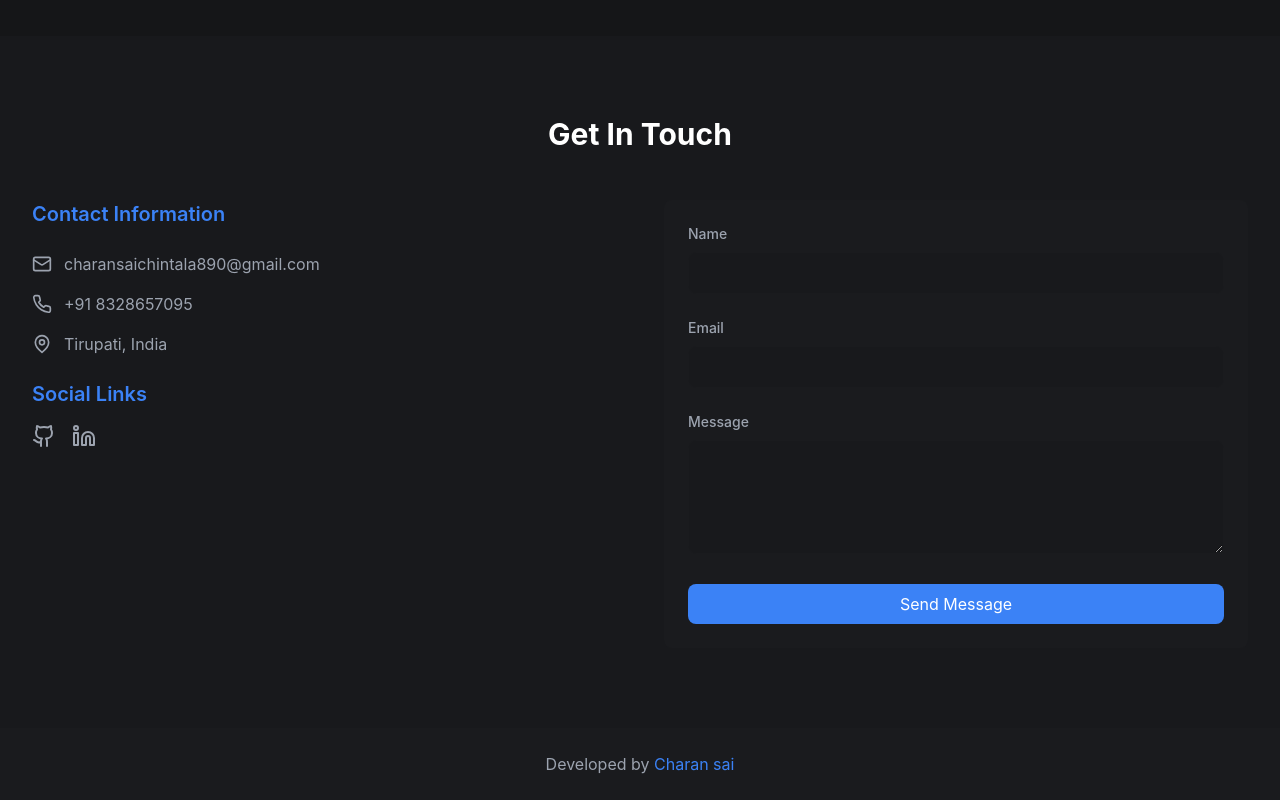
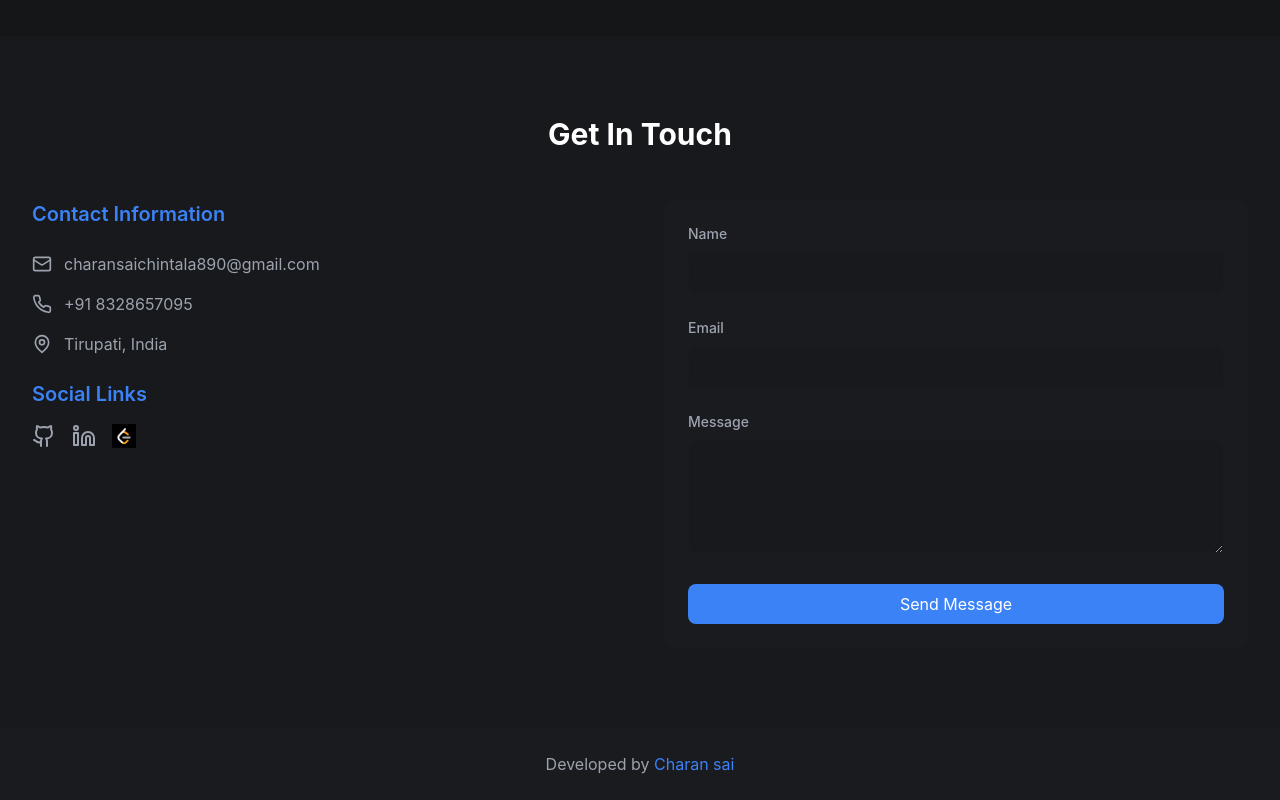
Before and after one commit to charansai1432/portfolio, a React (Vite) app: page / in a window 1280 px wide. Shown: the part 3476-4276 px from the top of the page. Built offline with nearby package versions, Linux system fonts and the light colour scheme; no server answers.

Commit message:
updated the leetcode link

```diff
--- a/src/components/contact/SocialLinks.tsx
+++ b/src/components/contact/SocialLinks.tsx
@@ -1,12 +1,14 @@
 import React from 'react';
 import { motion } from 'framer-motion';
 import { Github, Linkedin } from 'lucide-react';
+import leetcodeIcon from '../../assets/leetcode.png'; // adjust path as per your folder
 
 const SocialLinks = () => {
   return (
     <div className="space-y-4">
       <h3 className="text-xl font-semibold text-accent-500">Social Links</h3>
       <div className="flex gap-4">
+        {/* GitHub */}
         <motion.a
           href="https://github.com/charansai1432"
           target="_blank"
@@ -16,6 +18,8 @@ const SocialLinks = () => {
         >
           <Github className="w-6 h-6" />
         </motion.a>
+
+        {/* LinkedIn */}
         <motion.a
           href="https://www.linkedin.com/in/charan2004/"
           target="_blank"
@@ -25,6 +29,17 @@ const SocialLinks = () => {
         >
           <Linkedin className="w-6 h-6" />
         </motion.a>
+
+        {/* LeetCode with image */}
+        <motion.a
+          href="https://leetcode.com/u/chintala-charan-sai/"
+          target="_blank"
+          rel="noopener noreferrer"
+          whileHover={{ scale: 1.2, rotate: -10 }}
+          className="transition-transform duration-200"
+        >
+          <img src={leetcodeIcon} alt="LeetCode" className="w-6 h-6 object-contain" />
+        </motion.a>
       </div>
     </div>
   );
```
Also changed, not shown: src/assets/leetcode.png (added).
